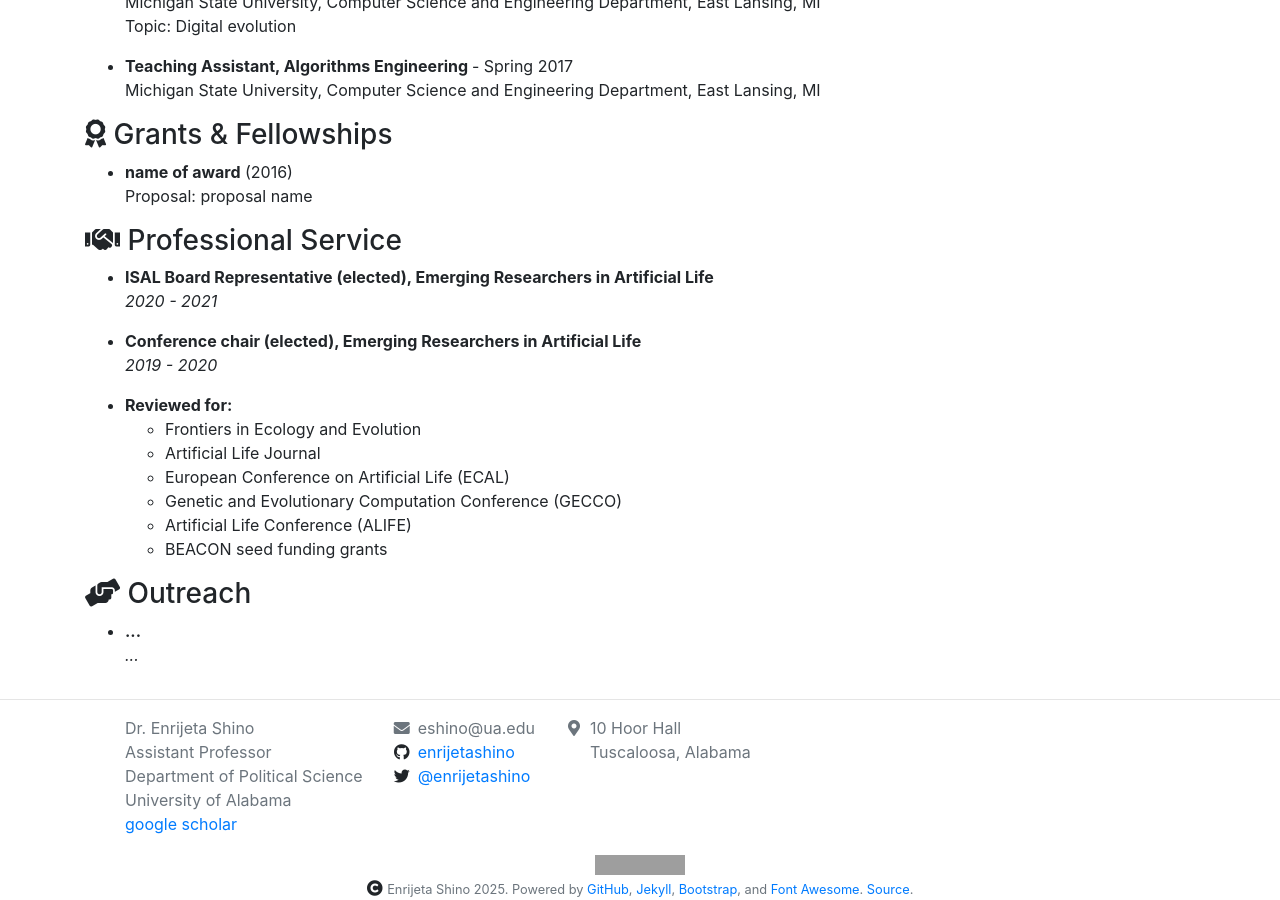
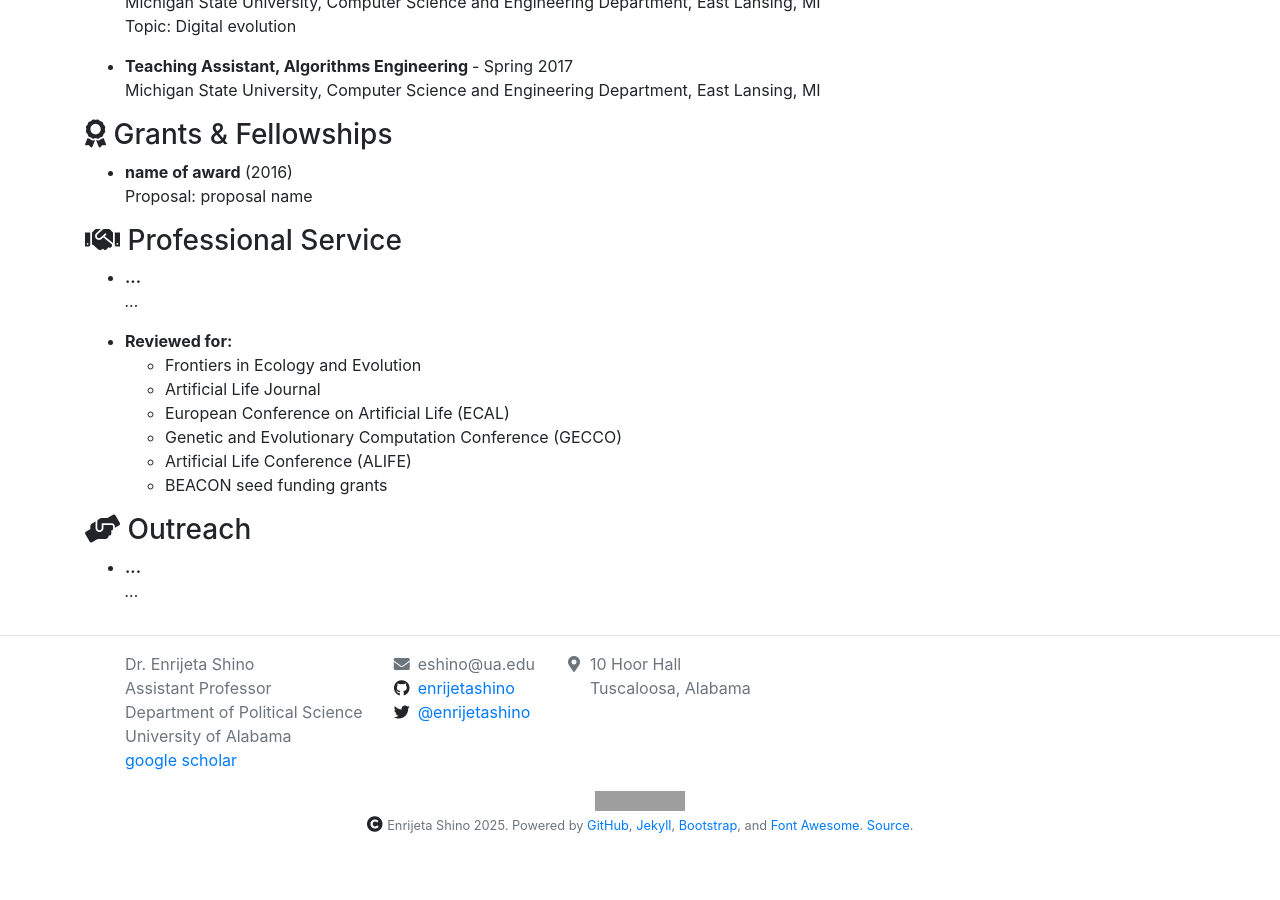
Before and after one commit to enrijetashino/enrijetashino.github.io, a Jekyll site: the page built from _pages/cv.md, in a window 1280 px wide and 900 px high, scrolled down 1298 px. Built offline with Jekyll 4.4.1, drawn with Linux system fonts in a browser that asks for light colours; nearby versions of some CDN libraries; after the commit the page ends 2134 px from its top, so only the background shows below that; grey boxes are pictures that could not be loaded.

Commit message:
Update cv_professional_service.yml

```diff
--- a/_data/cv_professional_service.yml
+++ b/_data/cv_professional_service.yml
@@ -1,11 +1,4 @@
 
-- service: ISAL Board Representative (elected), Emerging Researchers in Artificial Life
-  year: 2021
-  date: 2020 - 2021
-
-- service: Conference chair (elected), Emerging Researchers in Artificial Life
-  year: 2020
-  date: 2019 - 2020
-  # description: |
-  #   Elected position.
-  #   In charge of leading conference activities at the Artificial Life conference and coordinating with the conference organizers.
+- service: ...
+  year: ...
+  date: ...
```
